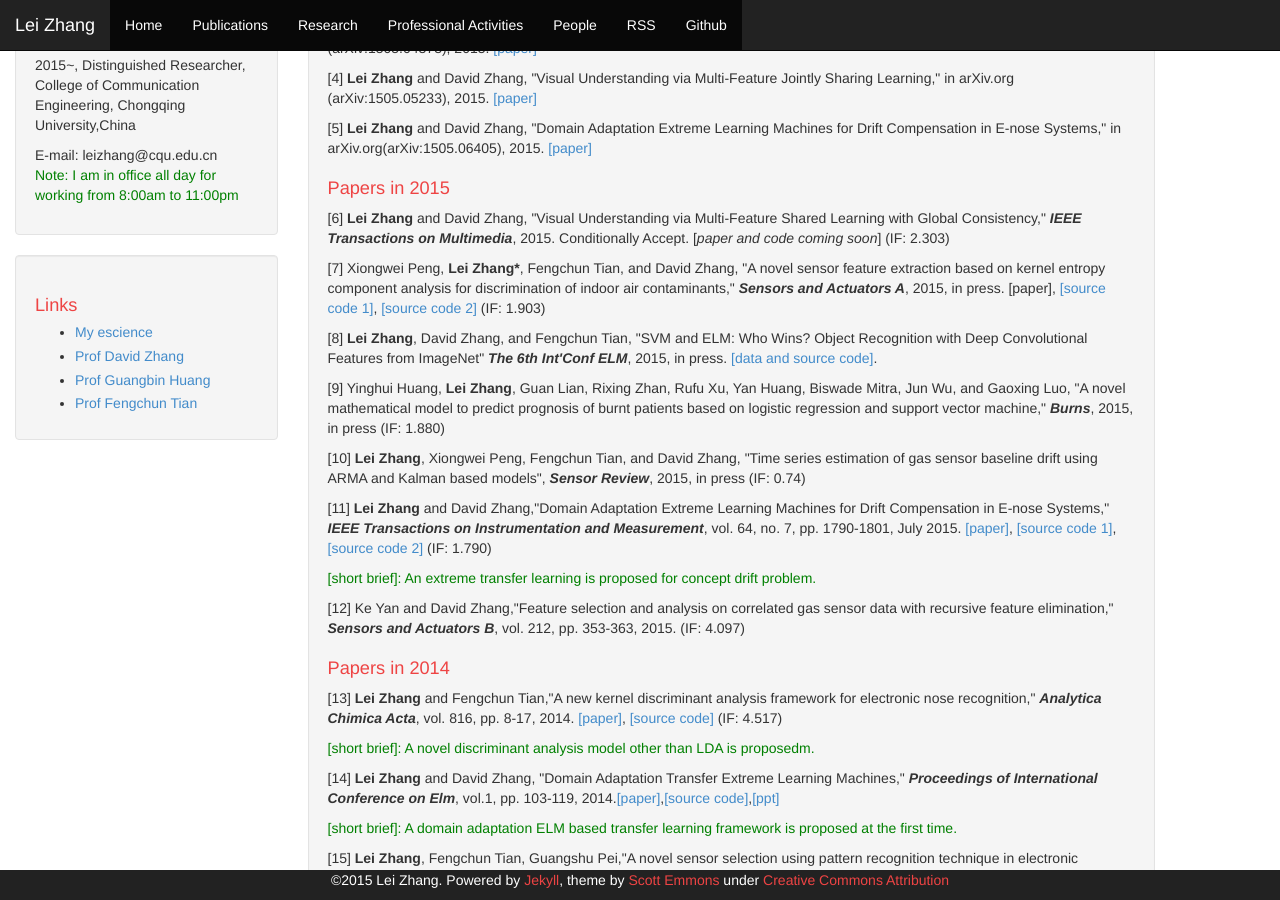
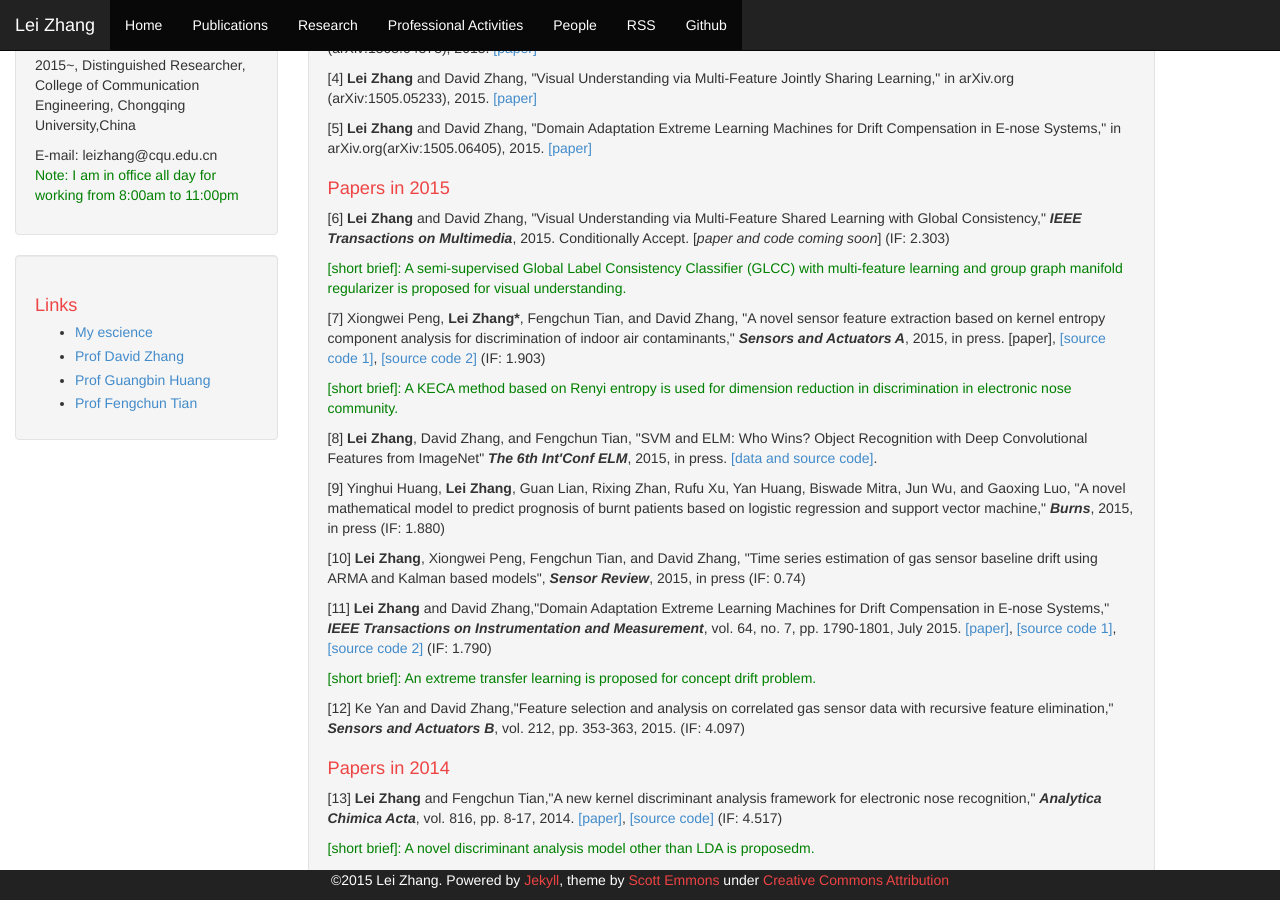
Before and after one commit to DrLeiZhang/website, a Jekyll site: the page built from publications.html, in a window 1280 px wide and 900 px high, scrolled down 335 px. Built offline with Jekyll 4.4.1, drawn with Linux system fonts in a browser that asks for light colours; Markdown is read by kramdown in place of the engine named in the settings.

Commit message:
Update
Signed-off-by: leizhang@cqu.edu.cn <leizhang@cqu.edu.cn>

```diff
--- a/publications.html
+++ b/publications.html
@@ -21,8 +21,10 @@ layout: default
 
     <h1>Papers in 2015</h1>
 <p>[6] <B>Lei Zhang</B> and David Zhang, "Visual Understanding via Multi-Feature Shared Learning with Global Consistency," <I><B>IEEE Transactions on Multimedia</B></I>, 2015. Conditionally Accept. [<I>paper and code coming soon</I>] (IF: 2.303)</p>
+<p style="color:green;">[short brief]: A semi-supervised Global Label Consistency Classifier (GLCC) with multi-feature learning and group graph manifold regularizer is proposed for visual understanding.</p>
 
 <p>[7] Xiongwei Peng, <B>Lei Zhang*</B>, Fengchun Tian, and David Zhang, "A novel sensor feature extraction based on kernel entropy component analysis for discrimination of indoor air contaminants," <I><B>Sensors and Actuators A</B></I>, 2015, in press. [paper], <a href="resources/KECA-LSSVM_code_demo.rar">[source code 1]</a>, <a href="resources/KECA-SVM_code_demo.rar"> [source code 2]</a> (IF: 1.903)</p>
+<p style="color:green;">[short brief]: A KECA method based on Renyi entropy is used for dimension reduction in discrimination in electronic nose community.</p>
 
 <p>[8] <B>Lei Zhang</B>, David Zhang, and Fengchun Tian, "SVM and ELM: Who Wins? Object Recognition with Deep Convolutional Features from ImageNet" <I><B>The 6th Int'Conf ELM</B></I>, 2015, in press. <a href="resources/DataCode_ELM_CNN.rar">[data and source code]</a>.
 
```
